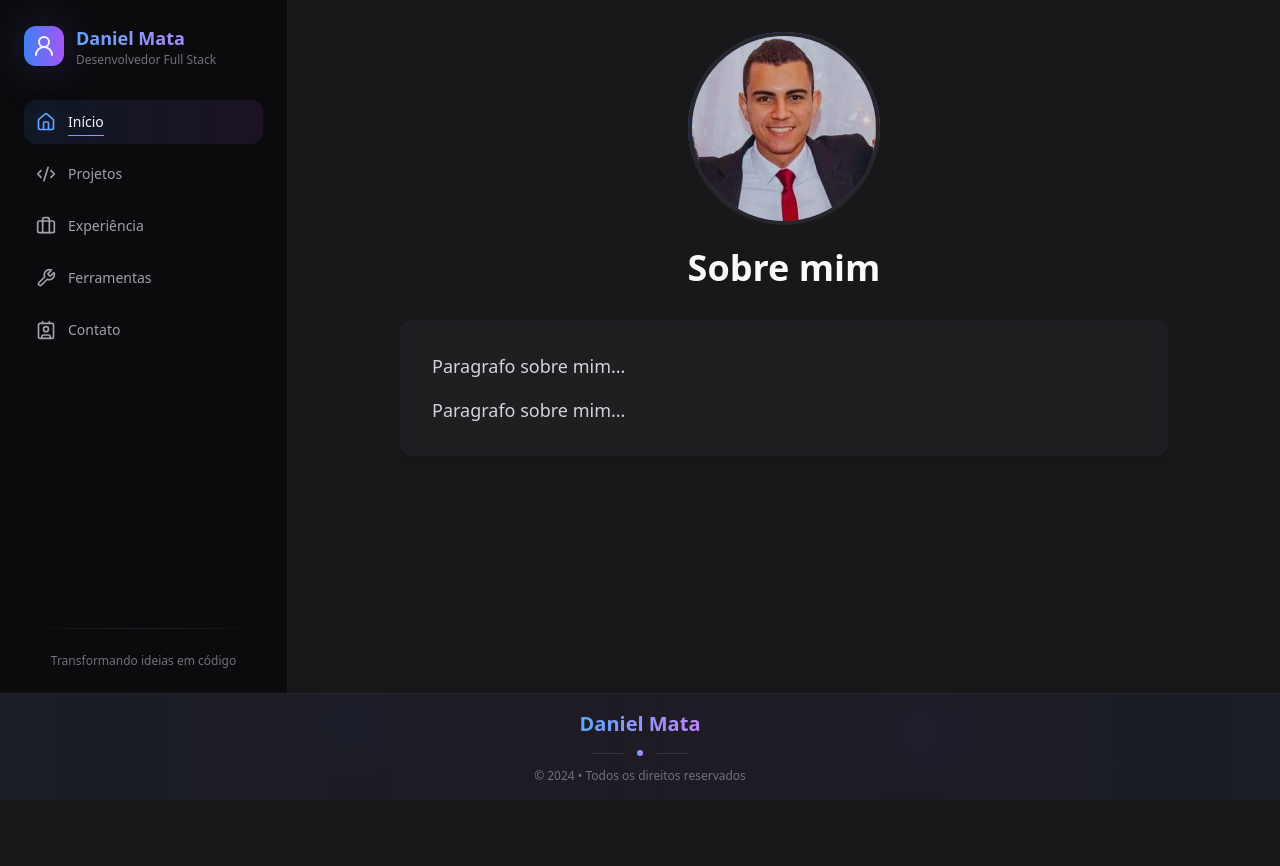
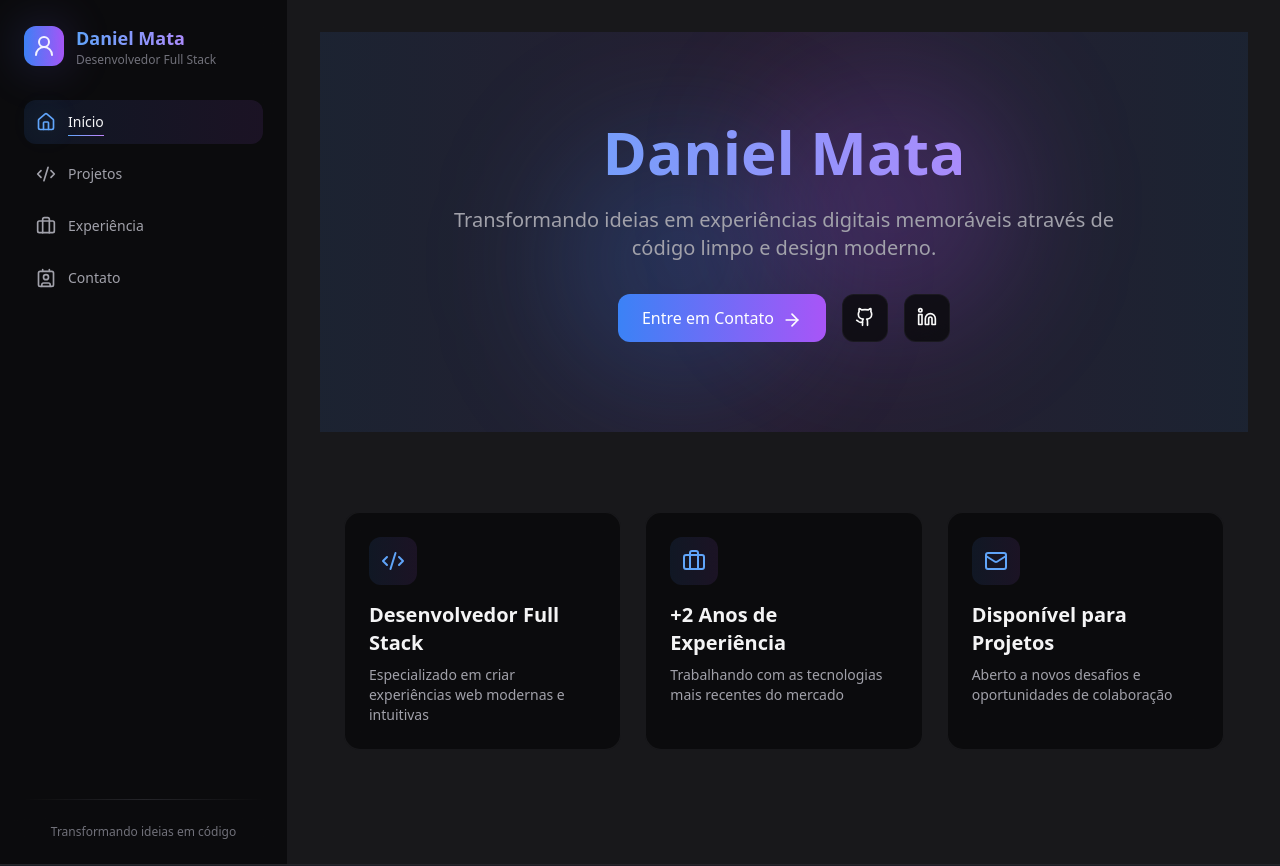
Before and after one commit to danielbmata/portfolio, a Next.js app in the folder portfolio/: page /inicio in a window 1280 px wide. Shown: the top 866 px of the page. Before the commit the page ends 800 px from the top, so only its background shows below. Built offline with nearby package versions, Linux system fonts and the light colour scheme.

Commit message:
corrigindo paginas, e removendo 'ferramentas'

```diff
--- a/portfolio/src/app/(routes)/ferramentas/page.jsx
+++ /dev/null
@@ -1,49 +0,0 @@
-export default function Ferramentas() {
-  return (
-    <div className="animate-fadeIn">
-      <h1 className="font-bold text-3xl sm:text-4xl text-center mb-8">
-        Ferramentas
-      </h1>
-
-      <div className="grid grid-cols-1 md:grid-cols-2 lg:grid-cols-3 gap-4 sm:gap-6">
-        {[
-          {
-            title: "Desenvolvimento Frontend",
-            skills: ["React.js", "Next.js", "TailwindCSS", "HTML5/CSS3"]
-          },
-          {
-            title: "Desenvolvimento Backend",
-            skills: ["Node.js", "Python/Django"]
-          },
-          {
-            title: "Ferramentas & DevOps",
-            skills: ["Git", "VS Code", "AWS EC2"]
-          }
-        ].map((category, index) => (
-          <div
-            key={index}
-            className="bg-zinc-800/50 backdrop-blur-sm p-6 rounded-lg shadow-lg
-                     hover:bg-zinc-800/70 transition-all duration-300
-                     transform hover:-translate-y-1"
-          >
-            <h2 className="text-xl font-semibold mb-4 text-zinc-100">
-              {category.title}
-            </h2>
-            <ul className="space-y-2">
-              {category.skills.map((skill, skillIndex) => (
-                <li
-                  key={skillIndex}
-                  className="text-zinc-300 hover:text-zinc-100 transition-colors duration-200
-                           flex items-center space-x-2"
-                >
-                  <span className="w-1.5 h-1.5 bg-zinc-500 rounded-full" />
-                  <span>{skill}</span>
-                </li>
-              ))}
-            </ul>
-          </div>
-        ))}
-      </div>
-    </div>
-  );
-}
--- a/portfolio/src/app/(routes)/inicio/page.jsx
+++ b/portfolio/src/app/(routes)/inicio/page.jsx
@@ -1,36 +1,116 @@
-import Image from 'next/image';
+"use client"
+
+import { useState } from 'react';
+import { Code2, Briefcase, Mail, ArrowRight, Github, Linkedin } from 'lucide-react';
+import Link from 'next/link';
+
+const highlights = [
+  {
+    icon: Code2,
+    title: 'Desenvolvedor Full Stack',
+    description: 'Especializado em criar experiências web modernas e intuitivas',
+  },
+  {
+    icon: Briefcase,
+    title: '+2 Anos de Experiência',
+    description: 'Trabalhando com as tecnologias mais recentes do mercado',
+  },
+  {
+    icon: Mail,
+    title: 'Disponível para Projetos',
+    description: 'Aberto a novos desafios e oportunidades de colaboração',
+  },
+];
 
 export default function Inicio() {
+  const [hoveredSection, setHoveredSection] = useState(null);
+
   return (
-    <div className="animate-fadeIn">
-      <div className="flex flex-col items-center mb-8">
-        <div className="relative w-48 h-48 mb-6">
-          <div className="absolute inset-0 rounded-full bg-gradient-to-r from-blue-500 to-purple-500 animate-pulse"></div>
-          <Image
-            src="/profile.jpg"
-            alt="Foto de perfil"
-            width={192}
-            height={192}
-            className="rounded-full object-cover border-4 border-zinc-800 relative z-10"
-            priority
-          />
+    <div className="min-h-screen">
+      {/* Hero Section */}
+      <div className="relative h-[40vh] min-h-[400px] flex items-center justify-center overflow-hidden">
+        {/* Background com gradiente animado */}
+        <div className="absolute inset-0 bg-gradient-to-r from-blue-500/10 via-purple-500/10 to-blue-500/10 animate-gradient-x" />
+
+        {/* Elementos decorativos */}
+        <div className="absolute inset-0">
+          <div className="absolute top-1/4 left-1/4 w-64 h-64 bg-blue-500/20 rounded-full blur-3xl" />
+          <div className="absolute bottom-1/4 right-1/4 w-64 h-64 bg-purple-500/20 rounded-full blur-3xl" />
         </div>
-        <h1 className="font-bold text-3xl sm:text-4xl text-center">
-          Sobre mim
-        </h1>
+
+        {/* Conteúdo do Hero */}
+        <div className="relative text-center px-6 animate-fadeIn">
+          <h1 className="text-5xl md:text-6xl font-bold mb-6 bg-clip-text text-transparent bg-gradient-to-r from-blue-400 to-purple-400">
+            Daniel Mata
+          </h1>
+          <p className="text-xl text-zinc-400 mb-8 max-w-2xl mx-auto">
+            Transformando ideias em experiências digitais memoráveis através de código limpo e design moderno.
+          </p>
+
+          {/* Botões de ação */}
+          <div className="flex flex-wrap justify-center gap-4">
+            <Link
+              href="/contato"
+              className="px-6 py-3 rounded-xl bg-gradient-to-r from-blue-500 to-purple-500 text-white font-medium hover:scale-105 transition-all duration-300"
+            >
+              Entre em Contato
+              <ArrowRight className="inline-block ml-2 w-5 h-5" />
+            </Link>
+            <div className="flex gap-4">
+              <a
+                href="https://github.com/danielbmata"
+                target="_blank"
+                rel="noopener noreferrer"
+                className="p-3 rounded-xl glass-effect hover:scale-105 transition-all duration-300"
+              >
+                <Github className="w-5 h-5" />
+              </a>
+              <a
+                href="https://linkedin.com/in/danielbmata"
+                target="_blank"
+                rel="noopener noreferrer"
+                className="p-3 rounded-xl glass-effect hover:scale-105 transition-all duration-300"
+              >
+                <Linkedin className="w-5 h-5" />
+              </a>
+            </div>
+          </div>
+        </div>
       </div>
 
-      <div className="max-w-3xl mx-auto">
-        <div className="bg-zinc-800/50 backdrop-blur-sm rounded-xl shadow-lg p-6 sm:p-8">
-          <div className="prose prose-invert prose-zinc max-w-none">
-            <p className="text-base sm:text-lg leading-relaxed text-zinc-300">
-              Paragrafo sobre mim...
-            </p>
+      {/* Highlights Section */}
+      <div className="max-w-6xl mx-auto px-6 py-20">
+        <div className="grid grid-cols-1 md:grid-cols-3 gap-6">
+          {highlights.map((item, index) => {
+            const Icon = item.icon;
+            return (
+              <div
+                key={index}
+                className={`
+                  relative p-6 rounded-2xl transition-all duration-300
+                  ${hoveredSection === index ? 'scale-105' : 'scale-100'}
+                  glass-effect hover:border-zinc-700/50
+                `}
+                onMouseEnter={() => setHoveredSection(index)}
+                onMouseLeave={() => setHoveredSection(null)}
+              >
+                {/* Efeito de gradiente no hover */}
+                <div className="absolute inset-0 rounded-2xl bg-gradient-to-r from-blue-500/5 to-purple-500/5 opacity-0 group-hover:opacity-100 transition-opacity" />
 
-            <p className="text-base sm:text-lg leading-relaxed text-zinc-300 mt-4">
-              Paragrafo sobre mim...
-            </p>
-          </div>
+                <div className="relative">
+                  <div className="w-12 h-12 rounded-xl bg-gradient-to-r from-blue-500/10 to-purple-500/10 flex items-center justify-center mb-4">
+                    <Icon className="w-6 h-6 text-blue-400" />
+                  </div>
+                  <h3 className="text-xl font-semibold text-zinc-100 mb-2">
+                    {item.title}
+                  </h3>
+                  <p className="text-zinc-400 text-sm">
+                    {item.description}
+                  </p>
+                </div>
+              </div>
+            );
+          })}
         </div>
       </div>
     </div>
--- a/portfolio/src/components/Sidebar.jsx
+++ b/portfolio/src/components/Sidebar.jsx
@@ -103,9 +103,6 @@ export function Sidebar() {
           <NavLink href="/experiencia" icon={Briefcase}>
             Experiência
           </NavLink>
-          <NavLink href="/ferramentas" icon={Wrench}>
-            Ferramentas
-          </NavLink>
           <NavLink href="/contato" icon={Contact}>
             Contato
           </NavLink>
```
